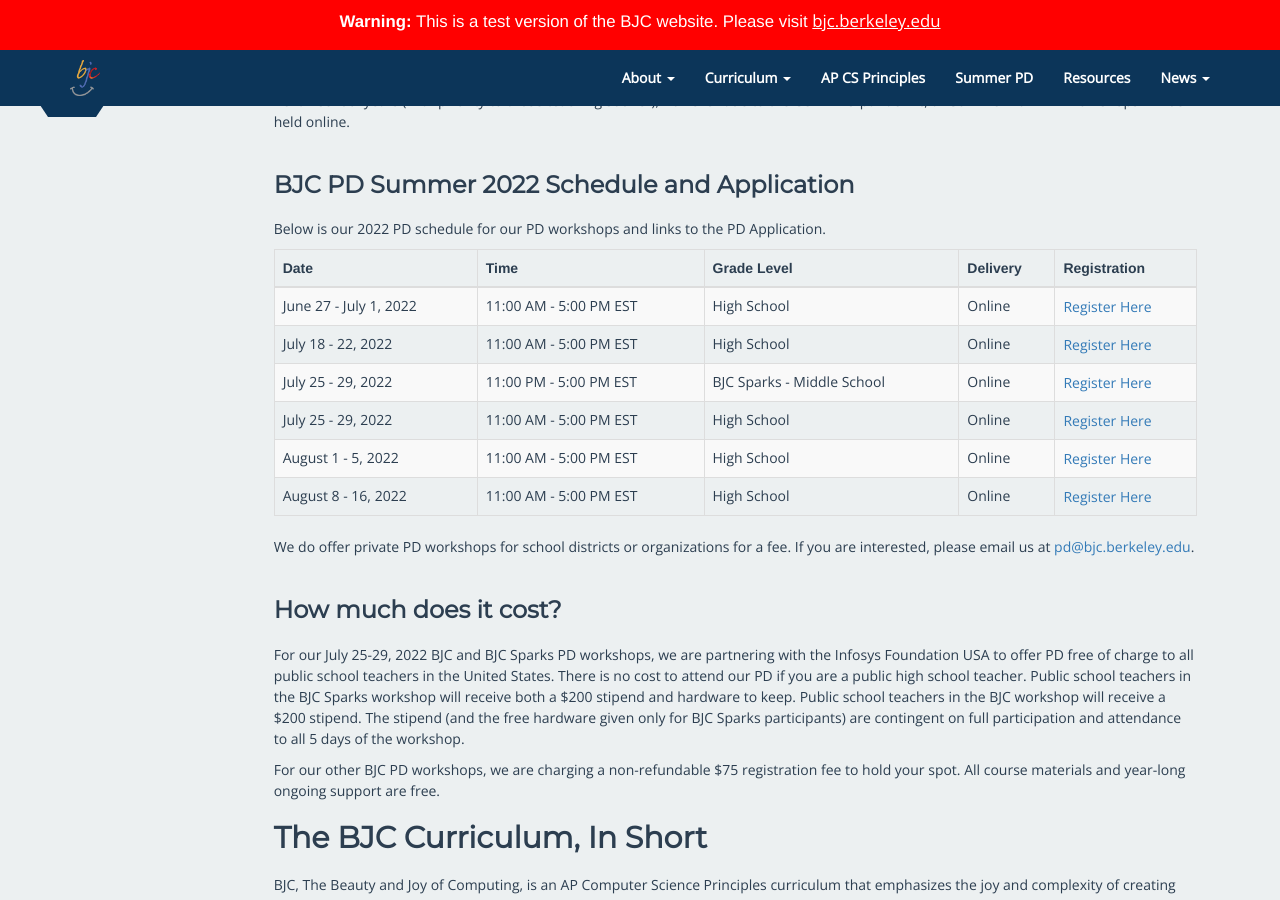
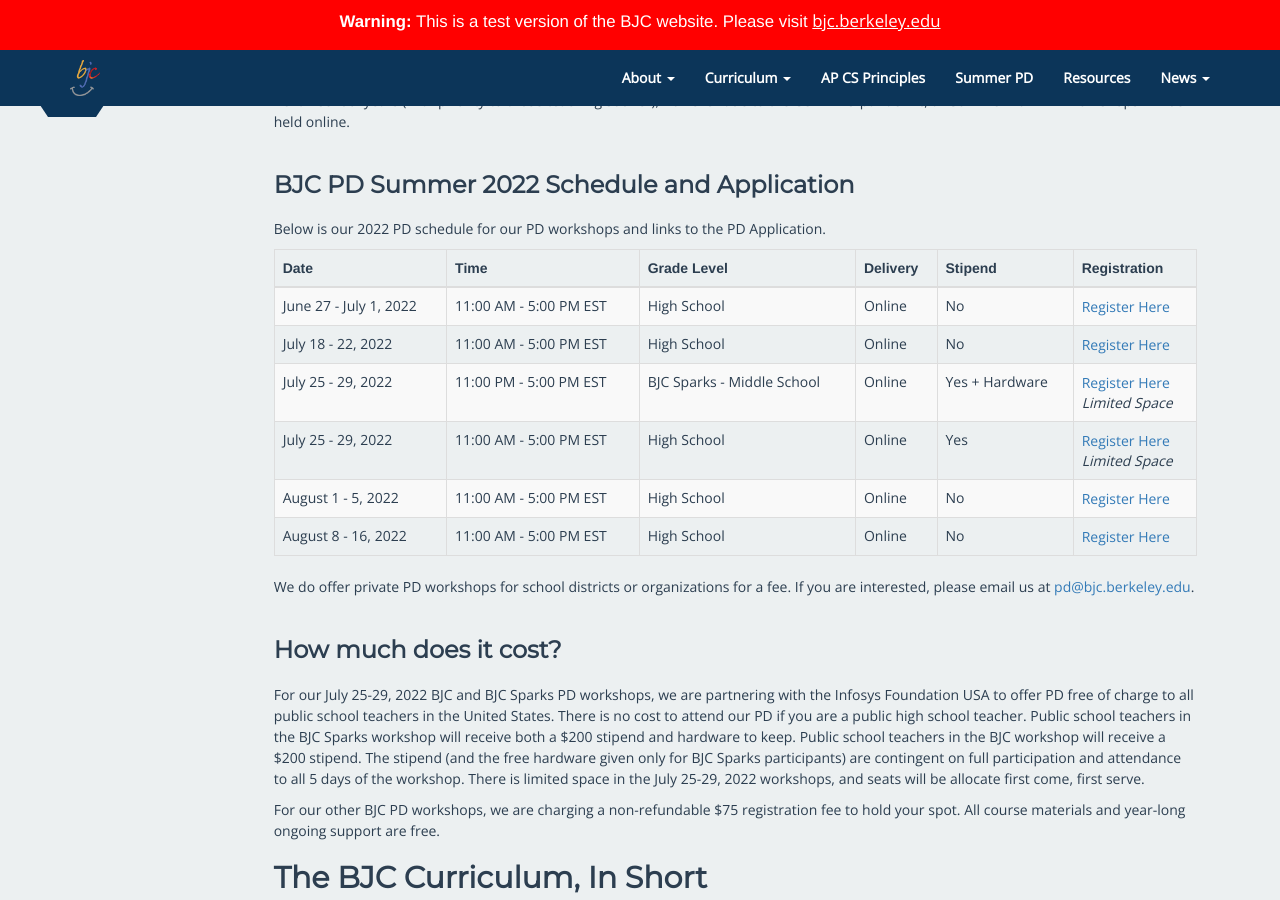
Before and after one commit to beautyjoy/beautyjoy.github.io, a Jekyll site: the page built from summer-pd/index.md, in a window 1280 px wide and 900 px high, scrolled down 1034 px. Built offline with Jekyll 4.4.1, drawn with Linux system fonts in a browser that asks for light colours.

Commit message:
limited space

```diff
--- a/summer-pd/index.md
+++ b/summer-pd/index.md
@@ -80,6 +80,7 @@
     <th scope ="col">Time</th>
     <th scope ="col">Grade Level</th>
     <th scope ="col">Delivery</th>
+    <th scope ="col">Stipend</th>
     <th scope ="col">Registration</th>
   </tr>
 </thead>
@@ -89,6 +90,7 @@
     <td>11:00 AM - 5:00 PM EST</td>
     <td>High School</td>
     <td>Online</td>
+    <td>No</td>
     <td><a href="https://bjc.link/bjcpd22">Register Here</a></td>
   </tr>
   <tr>
@@ -96,6 +98,7 @@
     <td>11:00 AM - 5:00 PM EST</td>
     <td>High School</td>
     <td>Online</td>
+    <td>No</td>
     <td><a href="https://bjc.link/bjcpd22">Register Here</a></td>
   </tr>
   <tr>
@@ -103,20 +106,23 @@
     <td>11:00 PM - 5:00 PM EST</td>
     <td>BJC Sparks - Middle School</td>
     <td>Online</td>
-    <td><a href="https://bjc.link/pdapp22">Register Here</a></td>
+    <td>Yes + Hardware</td>
+    <td><a href="https://bjc.link/pdapp22">Register Here</a><br><i>Limited Space</i></td>
   </tr>
   <tr>
     <td>July 25 - 29, 2022</td>
     <td>11:00 AM - 5:00 PM EST</td>
     <td>High School</td>
     <td>Online</td>
-    <td><a href="https://bjc.link/pdapp22">Register Here</a></td>
+    <td>Yes</td>
+    <td><a href="https://bjc.link/pdapp22">Register Here</a><br><i>Limited Space</i></td>
   </tr>
   <tr>
     <td>August 1 - 5, 2022</td>
     <td>11:00 AM - 5:00 PM EST</td>
     <td>High School</td>
     <td>Online</td>
+    <td>No</td>
     <td><a href="https://bjc.link/bjcpd22">Register Here</a></td>
   </tr>
   <tr>
@@ -124,6 +130,7 @@
     <td>11:00 AM - 5:00 PM EST</td>
     <td>High School</td>
     <td>Online</td>
+    <td>No</td>
     <td><a href="https://bjc.link/bjcpd22">Register Here</a></td>
   </tr>
  </tbody>
@@ -146,7 +153,7 @@
 
 ### How much does it cost?
 
-For our July 25-29, 2022 BJC and BJC Sparks PD workshops, we are partnering with the Infosys Foundation USA to offer PD free of charge to all public school teachers in the United States. There is no cost to attend our PD if you are a public high school teacher. Public school teachers in the BJC Sparks workshop will receive both a $200 stipend and hardware to keep. Public school teachers in the BJC workshop will receive a $200 stipend. The stipend (and the free hardware given only for BJC Sparks participants) are contingent on full participation and attendance to all 5 days of the workshop.
+For our July 25-29, 2022 BJC and BJC Sparks PD workshops, we are partnering with the Infosys Foundation USA to offer PD free of charge to all public school teachers in the United States. There is no cost to attend our PD if you are a public high school teacher. Public school teachers in the BJC Sparks workshop will receive both a $200 stipend and hardware to keep. Public school teachers in the BJC workshop will receive a $200 stipend. The stipend (and the free hardware given only for BJC Sparks participants) are contingent on full participation and attendance to all 5 days of the workshop. There is limited space in the July 25-29, 2022 workshops, and seats will be allocate first come, first serve.
 
 For our other BJC PD workshops, we are charging a non-refundable $75 registration fee to hold your spot. All course materials and year-long ongoing support are free.
 
```
